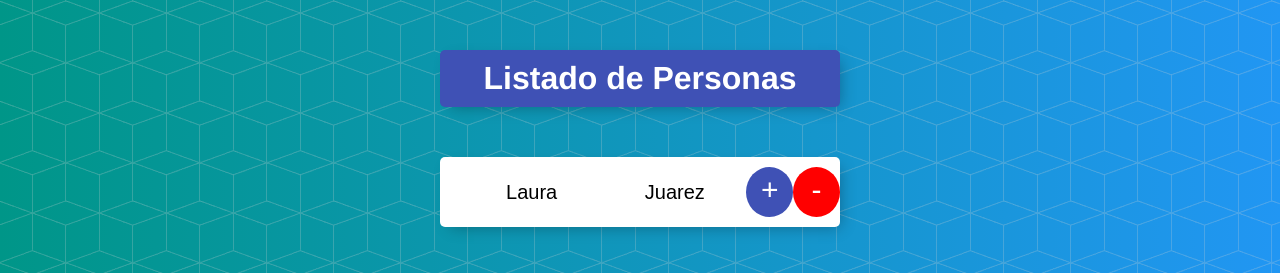
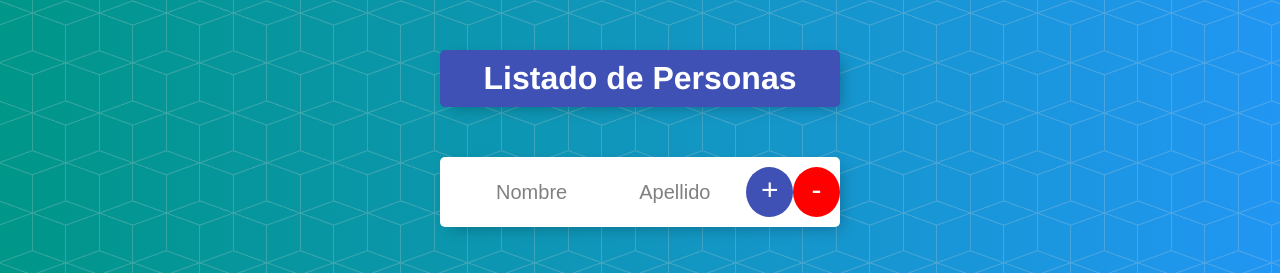
Before and after one commit to EdisonEscobar1995/angularCourse, an Angular app in the folder listado-personas/: page /personas/1 in a window 1280 px wide. Shown: the top 273 px of the page. Built offline with nearby package versions, Linux system fonts and the light colour scheme.

Commit message:
Se implementa queryParams

```diff
--- a/listado-personas/src/app/personas/formulario/formulario.component.ts
+++ b/listado-personas/src/app/personas/formulario/formulario.component.ts
@@ -32,7 +32,7 @@ export class FormularioComponent implements OnInit {
   ngOnInit() {
     this.index = this.route.snapshot.params['id'];
     this.modoEdicion = +this.route.snapshot.queryParams['modoEdicion'];
-    if (this.index) {
+    if (this.modoEdicion != null && this.modoEdicion === 1) {
       let persona: Persona = this.personasService.encontrarPersona(this.index);
       this.nombreInput = persona.nombre;
       this.apellidoInput = persona.apellido;
@@ -41,7 +41,7 @@ export class FormularioComponent implements OnInit {
 
   onGuardarPersona(): void {
     let persona1 = new Persona(this.nombreInput, this.apellidoInput);
-    if (this.index) {
+    if (this.modoEdicion != null && this.modoEdicion === 1) {
       this.personasService.modificarPersona(this.index, persona1);
     } else {
       this.personasService.agregarPersona(persona1);
```
